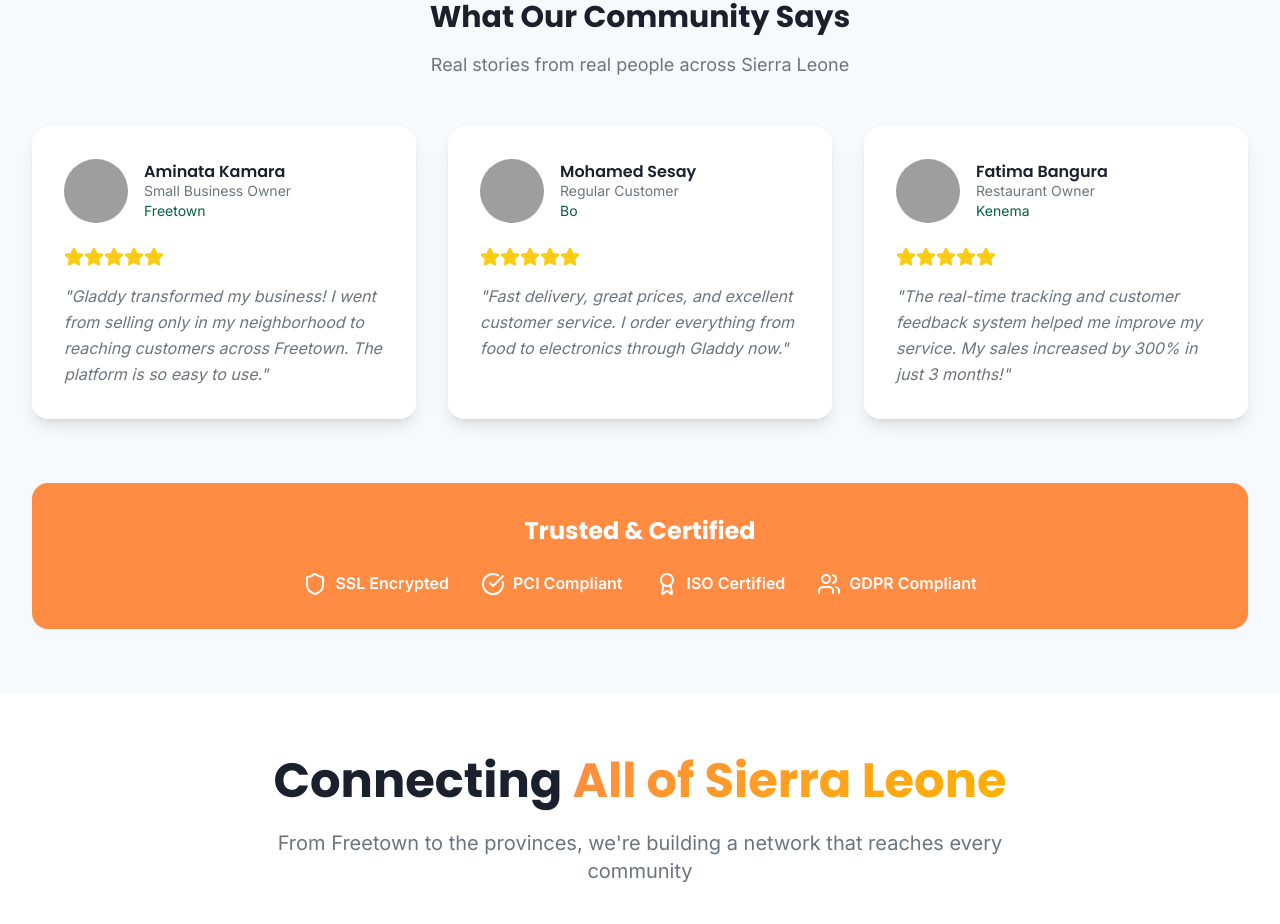
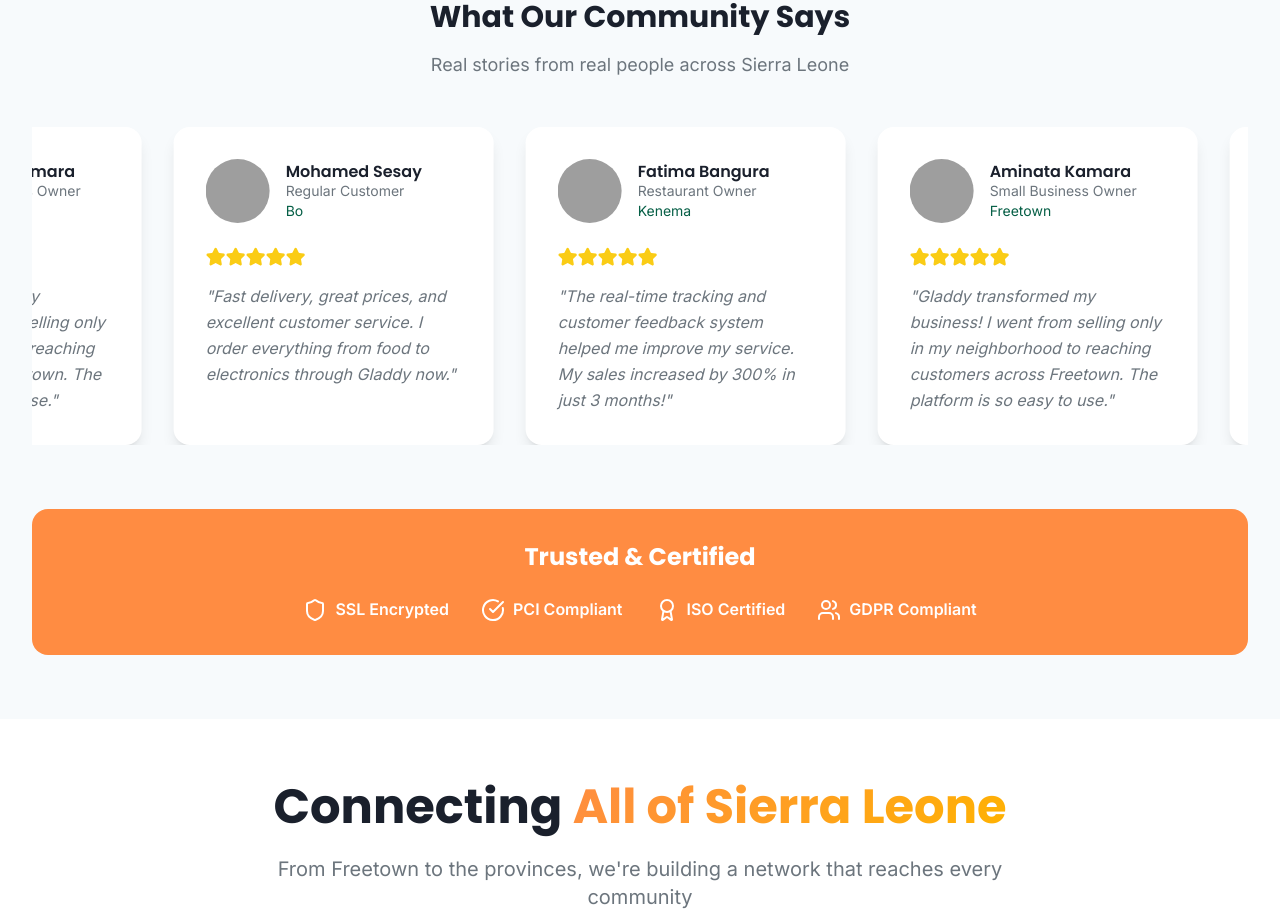
Before and after one commit to warrenshiv/gladdy2, a React (Vite) app: page / in a window 1280 px wide. Shown: the part 5900-6824 px from the top of the page. Built offline with nearby package versions, Linux system fonts and the light colour scheme; grey boxes are pictures that could not be loaded.

Commit message:
Convert testimonials to moving carousel

```diff
--- a/src/components/home/TrustSafety.tsx
+++ b/src/components/home/TrustSafety.tsx
@@ -111,7 +111,7 @@ const TrustSafety = () => {
           </div>
         </div>
 
-        {/* Testimonials */}
+        {/* Testimonials Carousel */}
         <div className="mb-16">
           <div className="text-center mb-12">
             <h3 className="text-2xl md:text-3xl font-heading font-bold text-charcoal mb-4">
@@ -122,9 +122,12 @@ const TrustSafety = () => {
             </p>
           </div>
 
-          <div className="grid grid-cols-1 md:grid-cols-3 gap-8">
-            {testimonials.map((testimonial, index) => (
-              <div key={index} className="bg-white rounded-2xl p-8 shadow-lg card-hover">
+          {/* Carousel Container */}
+          <div className="relative overflow-hidden">
+            <div className="flex animate-scroll space-x-8">
+              {/* Duplicate testimonials for seamless loop */}
+              {[...testimonials, ...testimonials].map((testimonial, index) => (
+                <div key={index} className="bg-white rounded-2xl p-8 shadow-lg flex-shrink-0 w-80">
                   <div className="flex items-center mb-6">
                     <img
                       src={testimonial.image}
@@ -151,6 +154,7 @@ const TrustSafety = () => {
                   </p>
                 </div>
               ))}
+            </div>
           </div>
         </div>
 
--- a/src/index.css
+++ b/src/index.css
@@ -149,6 +149,23 @@ h1, h2, h3, h4, h5, h6 {
   animation: bounce-gentle 2s infinite;
 }
 
+@keyframes scroll {
+  0% {
+    transform: translateX(0);
+  }
+  100% {
+    transform: translateX(-50%);
+  }
+}
+
+.animate-scroll {
+  animation: scroll 20s linear infinite;
+}
+
+.animate-scroll:hover {
+  animation-play-state: paused;
+}
+
 @media (max-width: 768px) {
   .section-padding {
     @apply py-12 px-4;
```
Lines whose indentation alone changed are shown as unchanged.
